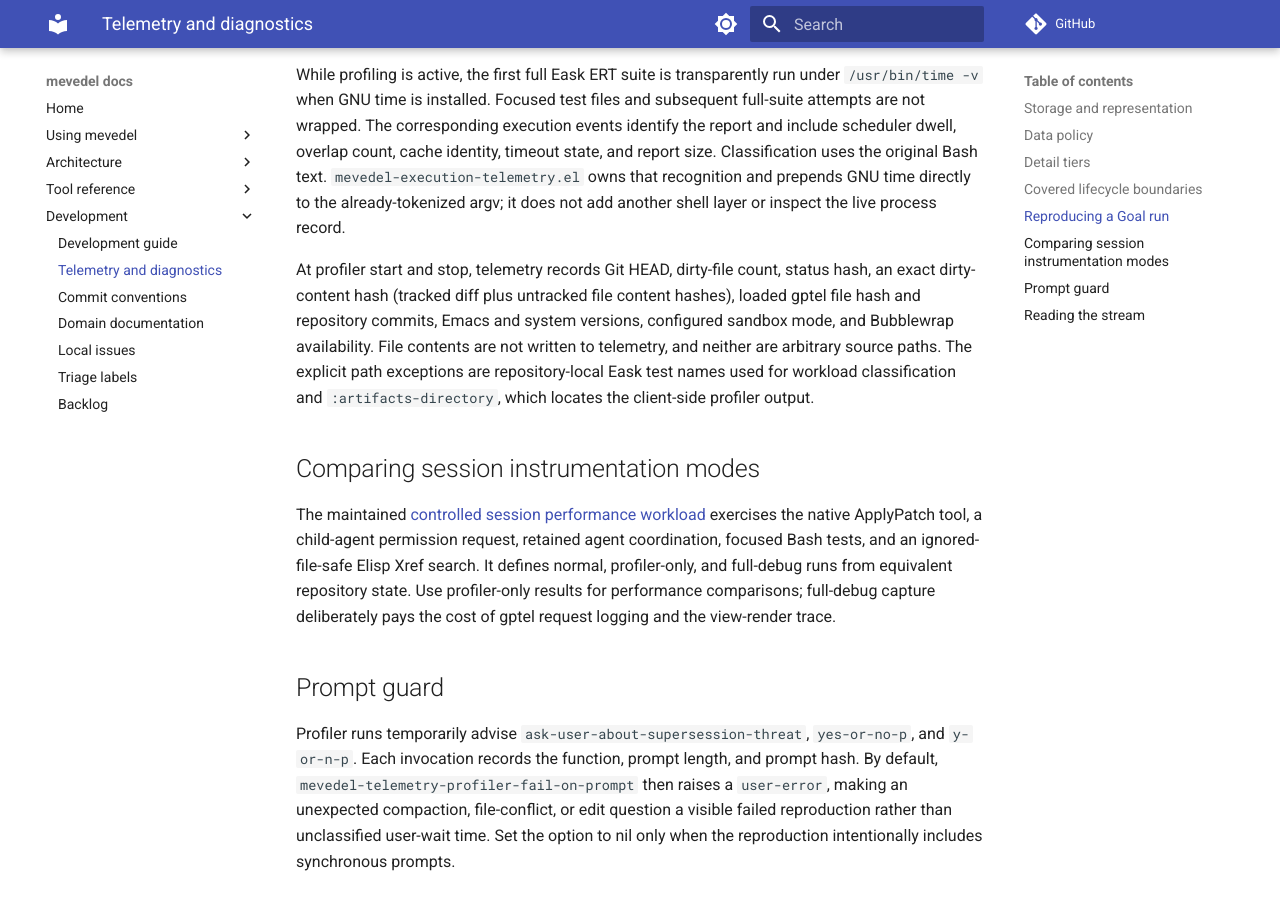
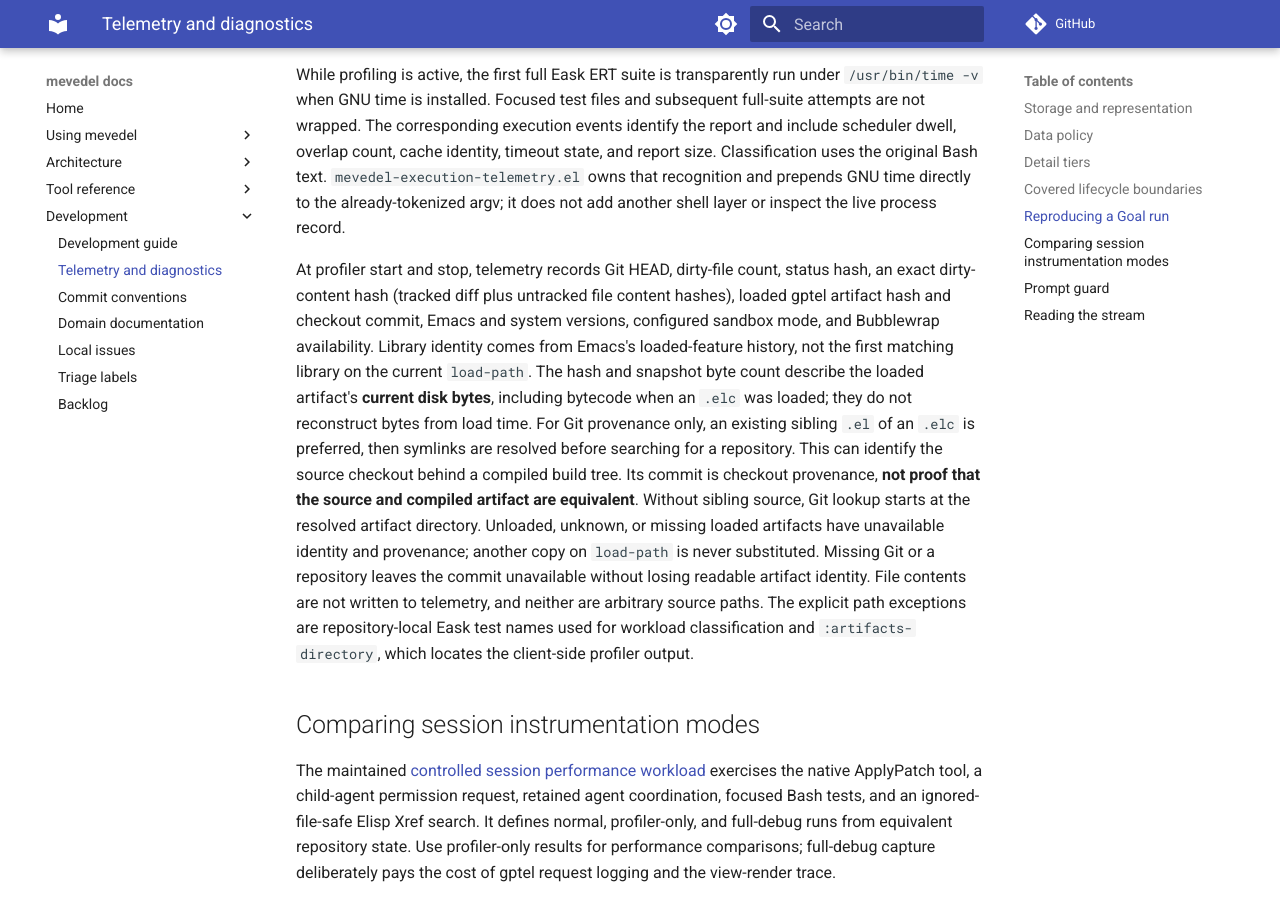
Before and after one commit to FrauH0lle/mevedel, an MkDocs documentation site: the page built from docs/telemetry.md, in a window 1280 px wide and 900 px high, scrolled down 6001 px. Built offline with MkDocs 1.6.1 and Material for MkDocs 9.7.7, drawn with Linux system fonts in a browser that asks for light colours; comment, search, counter and statistics services are not loaded.

Commit message:
fix(resources): Resolve package roots across compiled installations
Straight keeps regular bytecode beside source and asset symlinks. Resolve
package owners through available sibling source without weakening resource
containment. Keep loaded-artifact identity separate from checkout provenance.

* mevedel-utilities.el (mevedel-library-source-directory): Resolve canonical
source ownership, retaining source-less and dangling-source fallbacks.
* mevedel-resource.el (mevedel-resource--source-dir): Use the shared helper.
* mevedel-system.el (mevedel-system--source-dir): Ditto.
* mevedel-tool-registry.el (mevedel-tool-registry--source-dir): Ditto.
* mevedel-telemetry.el (mevedel-telemetry--library-snapshot): Use loaded-feature
history, hash disk bytes once, and find Git through source ownership. Expand
home-abbreviated roots before passing them to Git.
* test/test-mevedel-utilities.el: Cover package layout resolution.
* test/test-mevedel-resource-installation.el: Exercise cold compiled owners,
public documentation tools, asset consumers, and containment in linked-source
and source-less installations.
* test/test-mevedel-telemetry.el: Cover artifact identity, shadowing, missing
provenance, and home-abbreviated source roots with isolated real fixtures.
* docs/address-to-resource.md, docs/telemetry.md,
docs/adr/0104-keep-resource-addresses-closed-and-capability-neutral.md:
Document owner selection and distinct artifact/source provenance.

Validation: 7902 full-suite cases, zero unexpected, 17 skips; 54 telemetry
tests pass after the home-path regression; 199 files compile without warnings.
Independent fresh-process checks against installed Straight bytecode confirm
manual Read/discovery, unchanged containment, asset loading and provenance.
Installed artifacts are rebuilt; existing live defvar values are not reset.

```diff
--- a/docs/telemetry.md
+++ b/docs/telemetry.md
@@ -283,9 +283,21 @@ layer or inspect the live process record.
 
 At profiler start and stop, telemetry records Git HEAD, dirty-file count,
 status hash, an exact dirty-content hash (tracked diff plus untracked
-file content hashes), loaded gptel file hash and repository
-commits, Emacs and system versions, configured sandbox mode, and Bubblewrap
-availability. File contents are not written to telemetry, and neither are
+file content hashes), loaded gptel artifact hash and checkout commit,
+Emacs and system versions, configured sandbox mode, and Bubblewrap
+availability. Library identity comes from Emacs's loaded-feature history, not
+the first matching library on the current `load-path`. The hash and snapshot
+byte count describe the loaded artifact's **current disk bytes**, including
+bytecode when an `.elc` was loaded; they do not reconstruct bytes from load time.
+For Git provenance only, an existing sibling `.el` of an `.elc` is preferred,
+then symlinks are resolved before searching for a repository. This can identify
+the source checkout behind a compiled build tree. Its commit is checkout
+provenance, **not proof that the source and compiled artifact are equivalent**.
+Without sibling source, Git lookup starts at the resolved artifact directory.
+Unloaded, unknown, or missing loaded artifacts have unavailable identity and
+provenance; another copy on `load-path` is never substituted. Missing Git or a
+repository leaves the commit unavailable without losing readable artifact
+identity. File contents are not written to telemetry, and neither are
 arbitrary source paths. The explicit path exceptions are repository-local
 Eask test names used for workload classification and `:artifacts-directory`,
 which locates the client-side profiler output.
```
Also changed, not shown: docs/address-to-resource.md (+9 -0 lines), docs/adr/0104-keep-resource-addresses-closed-and-capability-neutral.md (+9 -1 lines), 8 other files.
